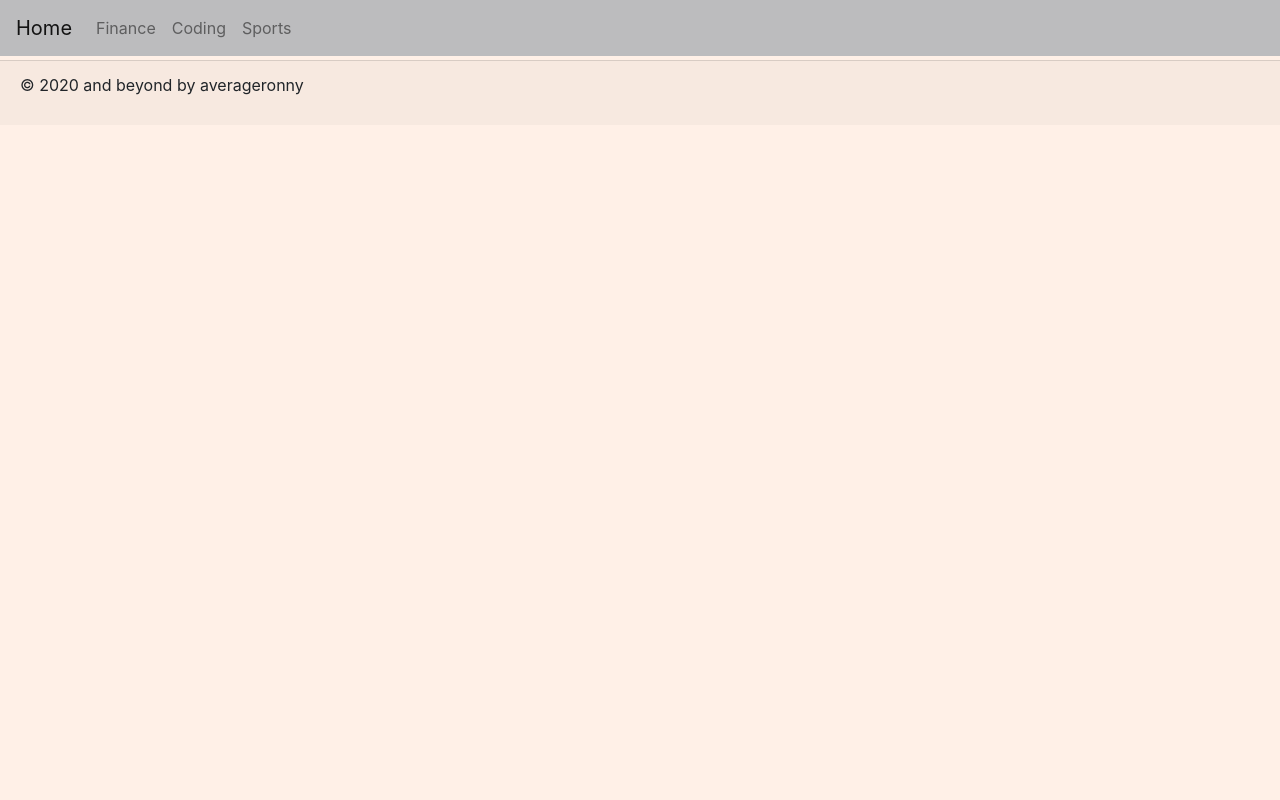
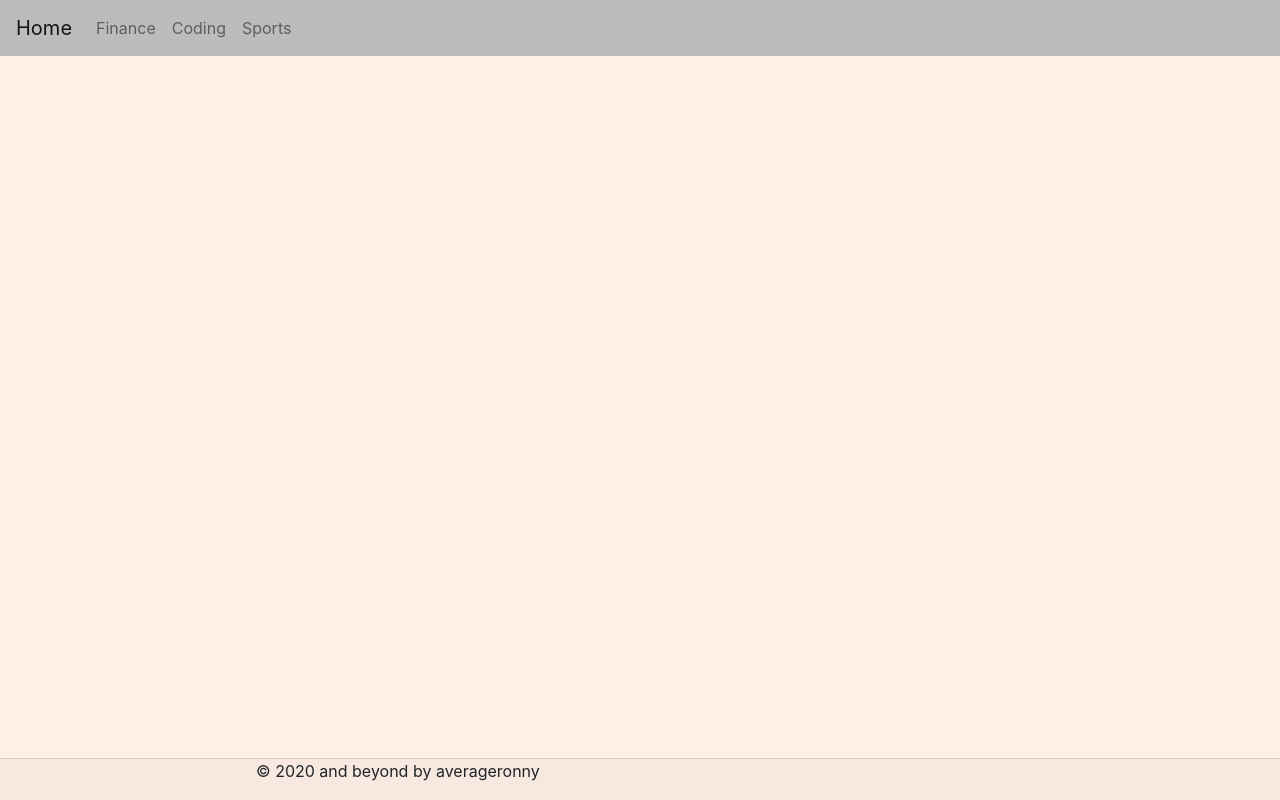
Before and after one commit to jcliese/first_webpage, a plain HTML site: page coding.html in a window 1280 px wide. Drawn offline with nearby package versions, Linux system fonts and the light colour scheme.

Commit message:
added sticky footer

```diff
--- a/coding.html
+++ b/coding.html
@@ -12,6 +12,7 @@
     <link rel="stylesheet" type="text/css" href="stylesheet.css">
   </head>
   <body>
+    <div class="page-wrap">
       <nav class="navbar navbar-expand-lg navbar-light fixed-top">
         <a class="navbar-brand" href="index.html">Home</a>
         <button class="navbar-toggler" type="button" data-toggle="collapse" data-target="#navbarSupportedContent" aria-controls="navbarSupportedContent" aria-expanded="false" aria-label="Toggle navigation">
@@ -31,7 +32,8 @@
               </ul>
         </div>
       </nav>
-      <footer class="card-footer" id="footer-bottom">
+    </div>
+      <footer class="card-footer site-footer" id="footer-bottom">
         <p>© 2020 and beyond by averageronny</p>
       </footer>
       <script src="https://code.jquery.com/jquery-2.1.3.min.js"></script>
--- a/stylesheet.css
+++ b/stylesheet.css
@@ -1,3 +1,11 @@
+* {
+    margin: 0;
+  }
+
+html, body {
+    height: 100%;
+  }
+
 body {
     background-color: rgb(255, 240, 231);
     padding-top: 60px;
@@ -6,6 +14,16 @@ body {
     body {
       padding-top: 60px;
     }
+  }
+
+.page-wrap {
+    min-height: 100%;
+    margin-bottom: -42px;
+}
+
+.page-wrap:after {
+    content: "";
+    display: block;
   }
 
 nav {
@@ -63,9 +81,8 @@ h1 {
     }
 }
 
-/* .site-footer {
-    position: fixed;
-  left: 0;
-  bottom: 0;
-  width: 100%;
-} */
+.site-footer, .page-wrap:after {
+    height: 42px;
+    padding-top: 0%;
+    padding-bottom: 0%;
+  }
```
Also changed, not shown: finance.html (+3 -1 lines), index.html (+2 -0 lines), sports.html (+3 -1 lines).
